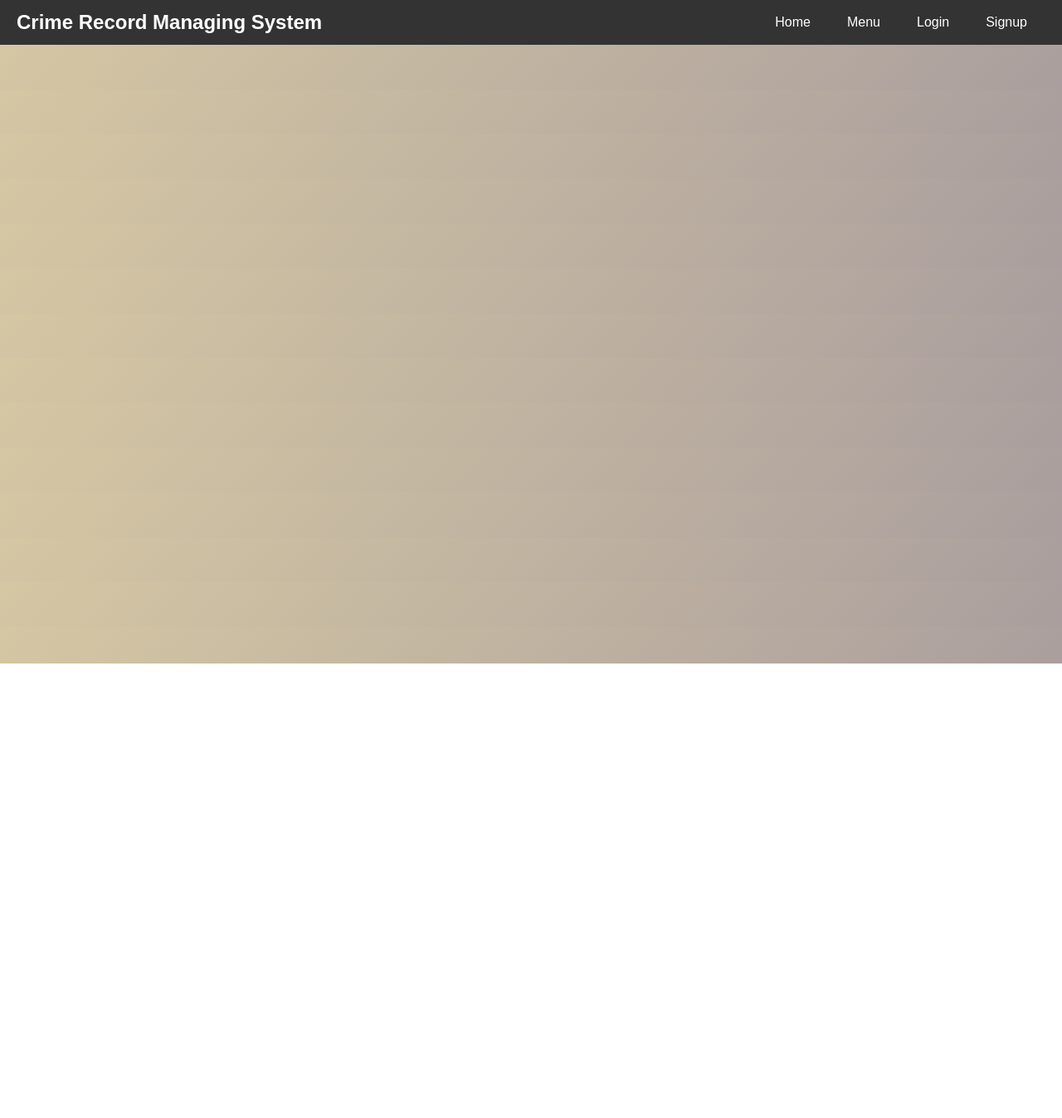
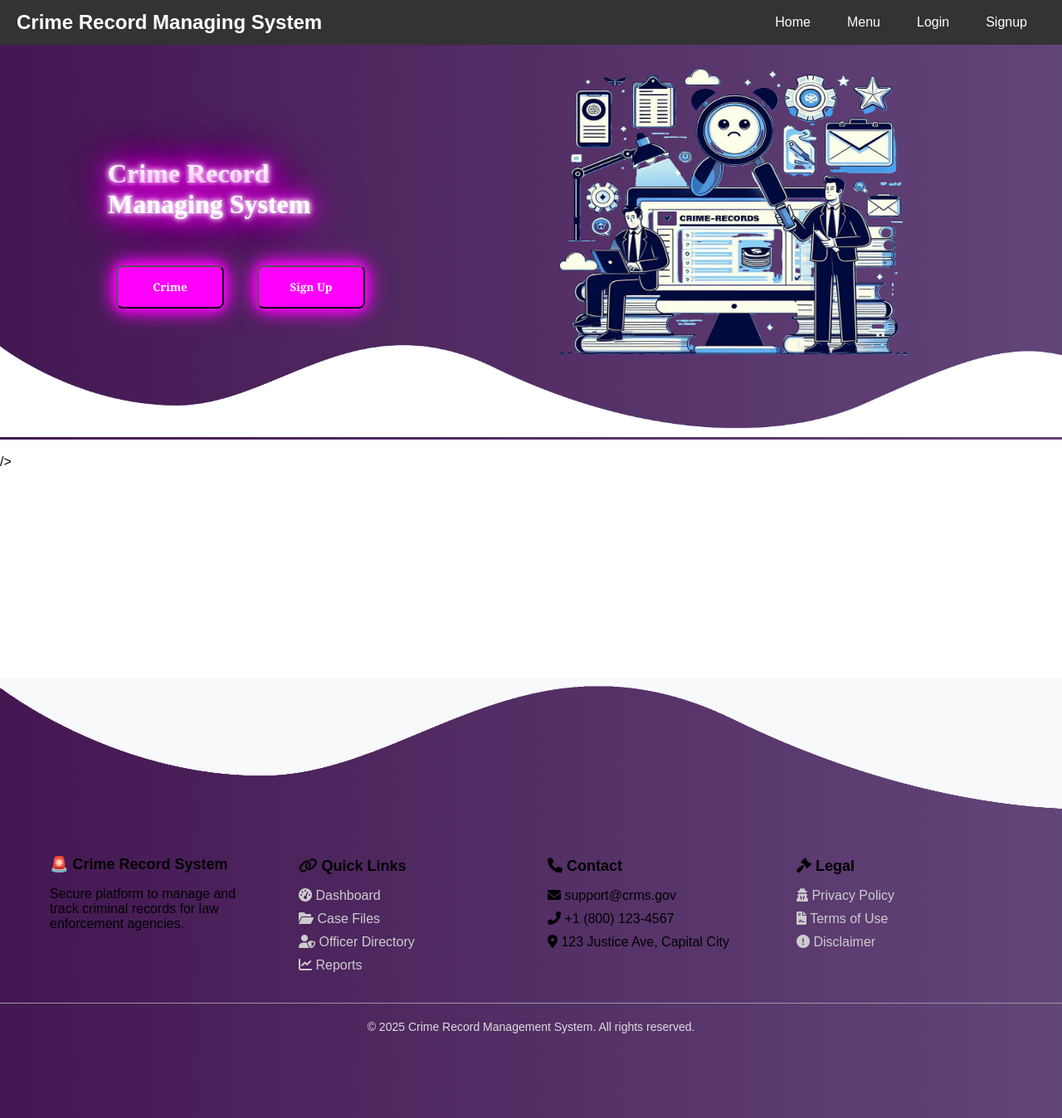
Before and after one commit to tharunm490/dbmsproject2, a website: page frontened/index2.html in a window 1280 px wide. Shown: the whole page at 83% size. Before the commit the page ends 800 px from the top, so only its background shows below. Drawn offline with Linux system fonts and the light colour scheme.

Commit message:
commit changes

```diff
--- a/frontened/index2.html
+++ b/frontened/index2.html
@@ -2,12 +2,18 @@
 <html>
   <head>
     <title>Crime Record Managing System</title>
+    <link
+      href="https://cdnjs.cloudflare.com/ajax/libs/font-awesome/6.0.0-beta3/css/all.min.css"
+      rel="stylesheet"
+    />
+
     <style>
-      body {
+      body,
+      html {
         font-family: Arial, sans-serif;
         margin: 0;
         padding: 0;
-        background: linear-gradient(135deg, #d5c7a3, #aa9e9e);
+        overflow-x: hidden;
       }
       .header {
         background-color: #333;
@@ -46,7 +52,7 @@
         background-color: #444;
         min-width: 200px;
         box-shadow: 0px 8px 16px rgba(0, 0, 0, 0.2);
-        z-index: 1;
+        z-index: 3;
         border-radius: 4px;
         overflow: hidden;
         transition: opacity 0.3s ease, transform 0.3s ease;
@@ -71,9 +77,120 @@
       .dropdown:hover .dropbtn {
         background-color: #575757;
       }
+      .body {
+        background: linear-gradient(to right, #441752, #8174a0);
+        height: 530px;
+        width: 100%;
+        background-size: 200% 100%;
+      }
+
+      .bimg {
+        position: absolute;
+        top: 410px;
+        left: 0;
+        width: 100%;
+        z-index: 1;
+      }
+      .ib {
+        position: absolute;
+        z-index: 2;
+        right: 170px;
+        height: 410px;
+        width: 450px;
+        top: 50px;
+      }
+      .name {
+        position: absolute;
+        z-index: 2;
+        left: 130px;
+        top: 170px;
+        color: white;
+        font-weight: 3em;
+        font-family: "Times New Roman", Times, serif;
+        text-shadow: 0 0 5px #fff, 0 0 10px #fff, 0 0 20px #ff00ff,
+          0 0 30px #ff00ff, 0 0 40px #ff00ff, 0 0 50px #ff00ff, 0 0 75px #ff00ff;
+      }
+      .nbtn {
+        position: absolute;
+        height: 52px;
+        width: 130px;
+        border-radius: 30px;
+        z-index: 2;
+        left: 10px;
+        top: 150px;
+        background-color: #ff00ff;
+        color: white;
+        border: 2 px solid white;
+        padding: 10px 20px;
+        border-radius: 8px;
+        cursor: pointer;
+        box-shadow: 0 0 10px #ff00ff, 0 0 20px #ff00ff, 0 0 30px #ff00ff;
+        transition: box-shadow 0.3s ease-in-out;
+        font-weight: 900;
+        font-family: Georgia, "Times New Roman", Times, serif;
+      }
+      .nbtn a {
+        text-decoration: none;
+        color: white;
+      }
+      .b2 {
+        left: 180px;
+        top: 150px;
+      }
+      .fter {
+        background: linear-gradient(to right, #441752, #8174a0);
+        height: 530px;
+        width: 100%;
+        background-size: 200% 100%;
+      }
+      .footer-container {
+        display: flex;
+        flex-wrap: wrap;
+        justify-content: space-between;
+        max-width: 1200px;
+        margin: auto;
+      }
+
+      .footer-section {
+        flex: 1 1 200px;
+        margin: 20px;
+      }
+
+      .footer-title {
+        font-size: 18px;
+        margin-bottom: 15px;
+      }
+
+      .footer-section ul {
+        list-style: none;
+        padding: 0;
+      }
+
+      .footer-section ul li {
+        margin-bottom: 10px;
+      }
+
+      .footer-section a {
+        color: #ccc;
+        text-decoration: none;
+        transition: color 0.3s ease;
+      }
+
+      .footer-section a:hover {
+        color: #00bcd4;
+      }
+
+      .footer-bottom {
+        text-align: center;
+        padding-top: 20px;
+        font-size: 14px;
+        border-top: 1px solid #999;
+        color: #ddd;
+      }
     </style>
   </head>
   <body>
+    <div class="body">
       <div class="header">
         <div class="logo">Crime Record Managing System</div>
         <div class="nav">
@@ -97,6 +214,97 @@
           <a href="signup.html">Signup</a>
         </div>
       </div>
+      <img class="ib" src="Designer (2).png" />
+      <div class="name">
+        <h1>
+          Crime Record <br />
+          Managing System
+        </h1>
+        <button class="nbtn"><a href="testing.html">Crime</a></button>
+        <button class="nbtn b2"><a href="signup.html">Sign Up</a></button>
+      </div>
+    </div>
+    <img class="bimg" src="wave1.png" alt="Background Image" />
+    <br />
+    /><br /><br /><br /><br /><br /><br /><br /><br /><br /><br />
+    <br /><br /><br /><br /><br />
+    <div class="fter">
+      <img class="b2img" src="wave2.png" alt="Background Image" />
+      <footer class="footer">
+        <div class="footer-container">
+          <!-- System Info -->
+          <div class="footer-section">
+            <h2 class="footer-title">🚨 Crime Record System</h2>
+            <p>
+              Secure platform to manage and track criminal records for law
+              enforcement agencies.
+            </p>
+          </div>
+
+          <!-- Quick Links -->
+          <div class="footer-section">
+            <h3 class="footer-title">
+              <i class="fas fa-link"></i> Quick Links
+            </h3>
+            <ul>
+              <li>
+                <a href="#"><i class="fas fa-tachometer-alt"></i> Dashboard</a>
+              </li>
+              <li>
+                <a href="#"><i class="fas fa-folder-open"></i> Case Files</a>
+              </li>
+              <li>
+                <a href="#"
+                  ><i class="fas fa-user-shield"></i> Officer Directory</a
+                >
+              </li>
+              <li>
+                <a href="#"><i class="fas fa-chart-line"></i> Reports</a>
+              </li>
+            </ul>
+          </div>
+
+          <!-- Contact Info -->
+          <div class="footer-section">
+            <h3 class="footer-title"><i class="fas fa-phone"></i> Contact</h3>
+            <ul>
+              <li><i class="fas fa-envelope"></i> support@crms.gov</li>
+              <li><i class="fas fa-phone-alt"></i> +1 (800) 123-4567</li>
+              <li>
+                <i class="fas fa-map-marker-alt"></i> 123 Justice Ave, Capital
+                City
+              </li>
+            </ul>
+          </div>
+
+          <!-- Legal -->
+          <div class="footer-section">
+            <h3 class="footer-title"><i class="fas fa-gavel"></i> Legal</h3>
+            <ul>
+              <li>
+                <a href="#"
+                  ><i class="fas fa-user-secret"></i> Privacy Policy</a
+                >
+              </li>
+              <li>
+                <a href="#"
+                  ><i class="fas fa-file-contract"></i> Terms of Use</a
+                >
+              </li>
+              <li>
+                <a href="#"
+                  ><i class="fas fa-exclamation-circle"></i> Disclaimer</a
+                >
+              </li>
+            </ul>
+          </div>
+        </div>
+
+        <div class="footer-bottom">
+          &copy; 2025 Crime Record Management System. All rights reserved.
+        </div>
+      </footer>
+    </div>
     <script>
       function checkPassword() {
         const password = prompt(
```
Also changed, not shown: frontened/index.html (+1 -1 lines), frontened/Designer (2).png (added), frontened/wave1.png (added), frontened/wave2.png (added). Lines whose indentation alone changed are shown as unchanged.
